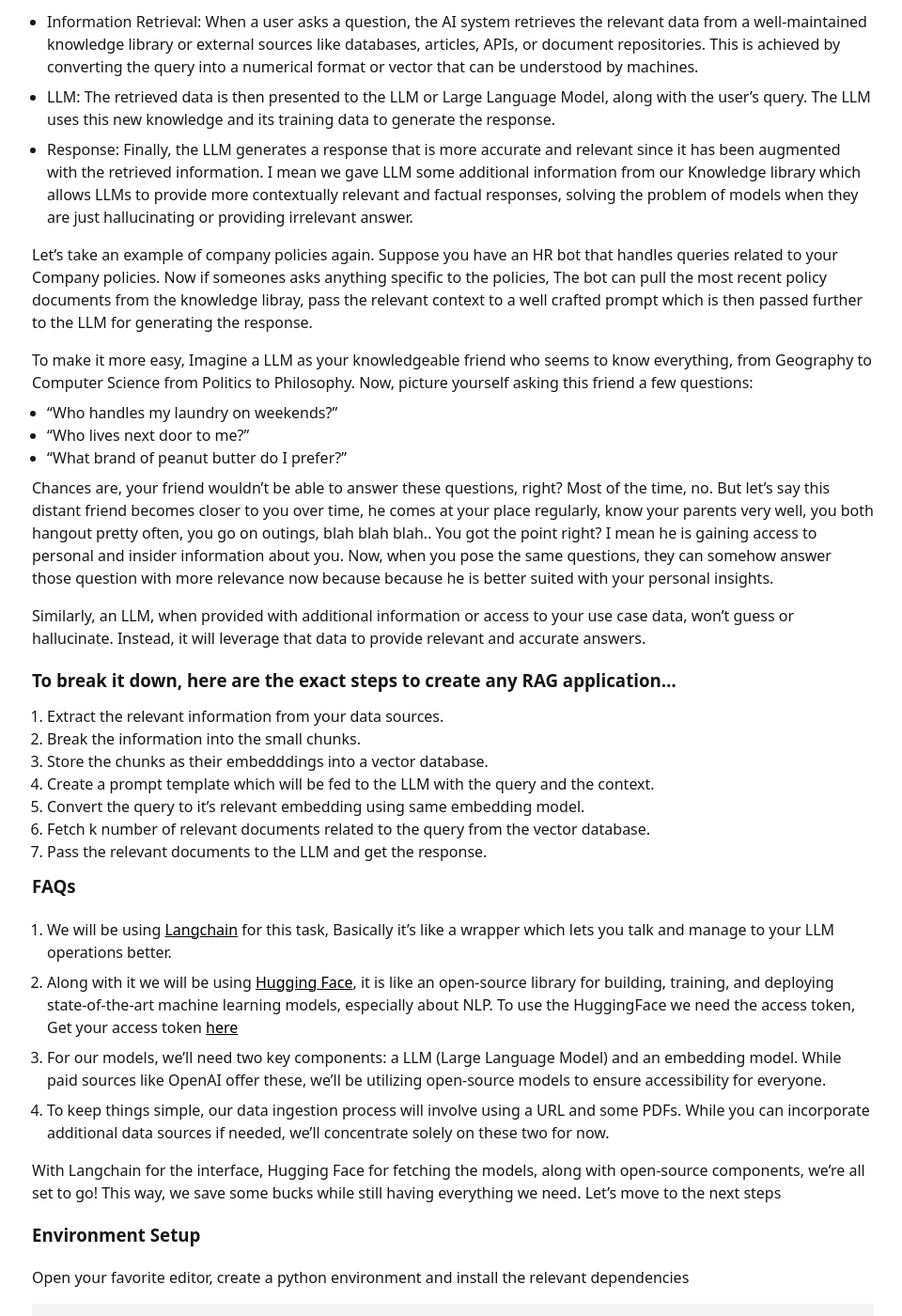
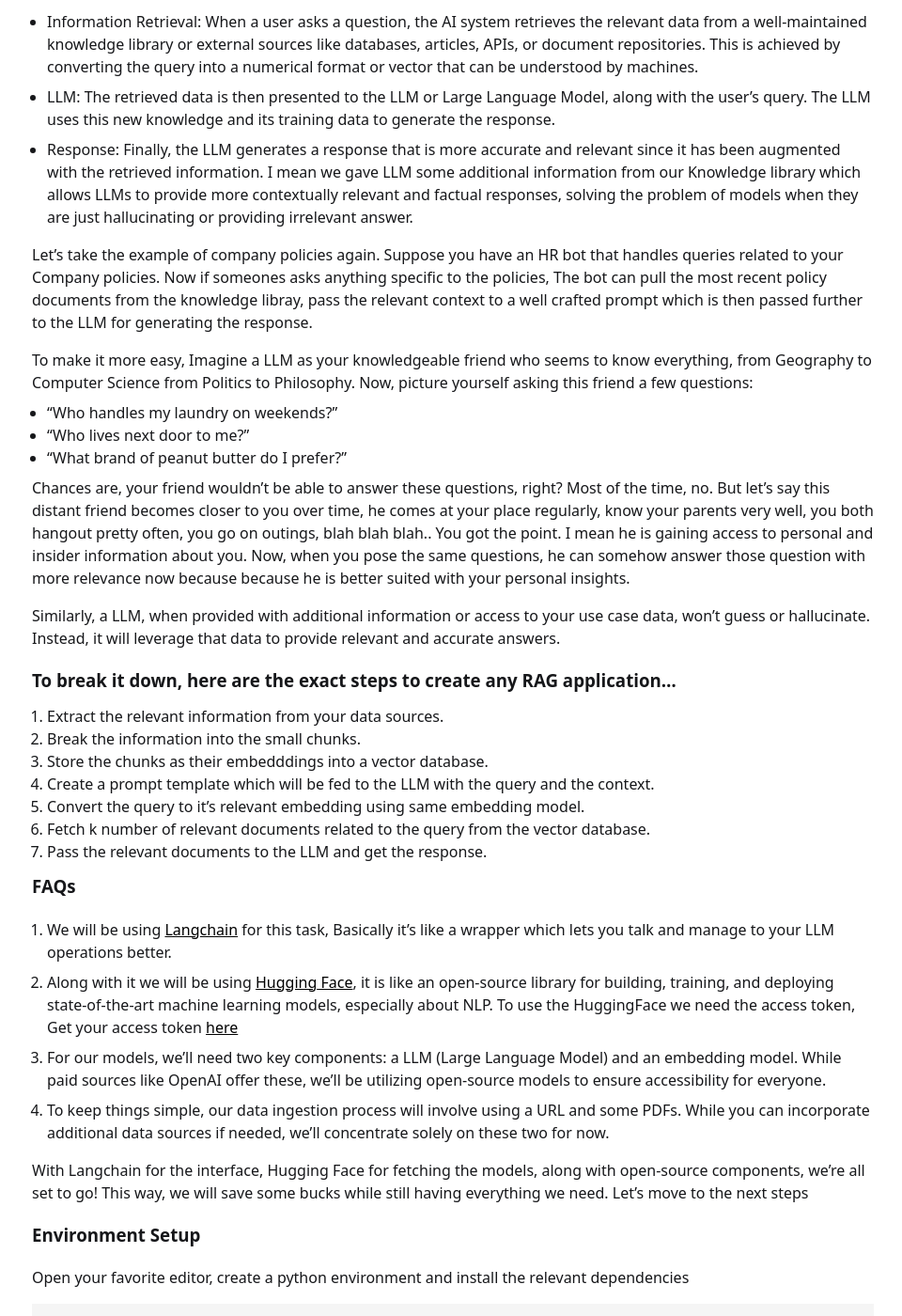
Before and after one commit to vipul-maheshwari/vipul-maheshwari.github.io, a Jekyll site: the page built from _posts/2024-01-23-rag-application-with-langchain.markdown, in a window 1280 px wide and 1400 px high, scrolled down 2075 px. Shown: the whole window at 94% size, without its empty margins (158-1118 px from the left). Built offline with Jekyll 4.4.1, drawn with Linux system fonts in a browser that asks for light colours; some of the changed text lies outside the part shown.

Commit message:
changed/improved the article

```diff
--- a/_posts/2024-01-23-rag-application-with-langchain.markdown
+++ b/_posts/2024-01-23-rag-application-with-langchain.markdown
@@ -28,7 +28,7 @@
 
 - Response: Finally, the LLM generates a response that is more accurate and relevant since it has been augmented with the retrieved information. I mean we gave LLM some additional information from our Knowledge library which allows LLMs to provide more contextually relevant and factual responses, solving the problem of models when they are just hallucinating or providing irrelevant answer.
 
-Let's take an example of company policies again. Suppose you have an HR bot that handles queries related to your Company policies. Now if someones asks anything specific to the policies, The bot can pull the most recent policy documents from the knowledge libray, pass the relevant context to a well crafted prompt which is then passed further to the LLM for generating the response.
+Let's take the example of company policies again. Suppose you have an HR bot that handles queries related to your Company policies. Now if someones asks anything specific to the policies, The bot can pull the most recent policy documents from the knowledge libray, pass the relevant context to a well crafted prompt which is then passed further to the LLM for generating the response.
 
 To make it more easy, Imagine a LLM as your knowledgeable friend who seems to know everything, from Geography to Computer Science from Politics to Philosophy. Now, picture yourself asking this friend a few questions:
 
@@ -36,10 +36,9 @@
 - "Who lives next door to me?"
 - "What brand of peanut butter do I prefer?"
 
-Chances are, your friend wouldn't be able to answer these questions, right? Most of the time, no.
-But let's say this distant friend becomes closer to you over time, he comes at your place regularly, know your parents very well, you both hangout pretty often, you go on outings, blah blah blah.. You got the point right? I mean he is gaining access to personal and insider information about you.  Now, when you pose the same questions, they can somehow answer those question with more relevance now because because he is better suited with your personal insights.
+Chances are, your friend wouldn't be able to answer these questions, right? Most of the time, no. But let's say this distant friend becomes closer to you over time, he comes at your place regularly, know your parents very well, you both hangout pretty often, you go on outings, blah blah blah.. You got the point.  I mean he is gaining access to personal and insider information about you.  Now, when you pose the same questions, he can somehow answer those question with more relevance now because because he is better suited with your personal insights.
 
-Similarly, an LLM, when provided with additional information or access to your use case data, won't guess or hallucinate. Instead, it will leverage that data to provide relevant and accurate answers.
+Similarly, a LLM, when provided with additional information or access to your use case data, won't guess or hallucinate. Instead, it will leverage that data to provide relevant and accurate answers.
 
 
 ### To break it down, here are the exact steps to create any RAG application...
@@ -61,7 +60,7 @@
 
 4. To keep things simple, our data ingestion process will involve using a URL and some PDFs. While you can incorporate additional data sources if needed, we'll concentrate solely on these two for now.
 
-With Langchain for the interface, Hugging Face for fetching the models, along with open-source components, we're all set to go! This way, we save some bucks while still having everything we need. Let's move to the next steps
+With Langchain for the interface, Hugging Face for fetching the models, along with open-source components, we're all set to go! This way, we will save some bucks while still having everything we need. Let's move to the next steps
 
 ### Environment Setup
 
```
Also changed, not shown: other parts of _posts/2024-01-23-rag-application-with-langchain.markdown (+2 -2 lines).
